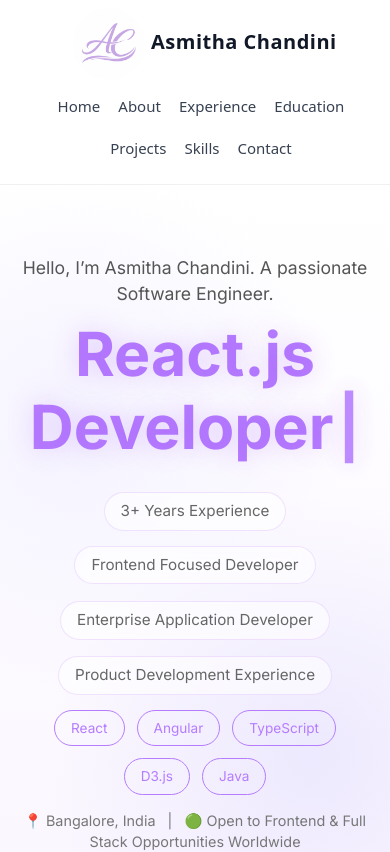
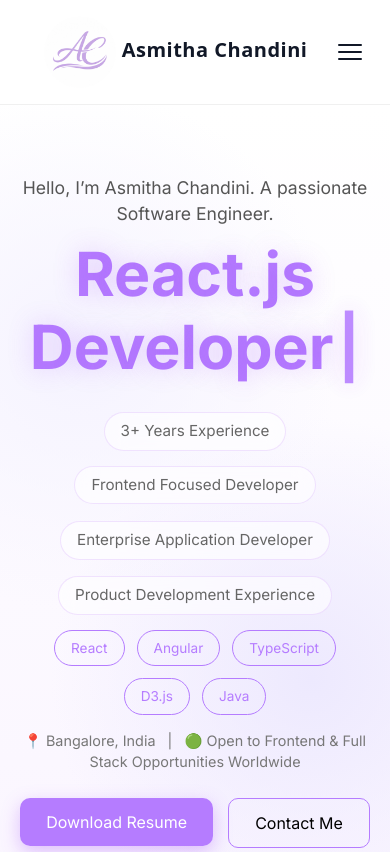
Before and after one commit to asmithachandinitg/portfolio, a React (Vite) app: page / in a window 390 px wide. Shown: the top 852 px of the page. Built offline with nearby package versions, Linux system fonts and the light colour scheme.

Commit message:
lifora added

```diff
--- a/src/App.css
+++ b/src/App.css
@@ -1177,3 +1177,117 @@
   text-decoration: none;
   font-weight: 600;
 }
+/* ========================= */
+/* HAMBURGER MENU */
+/* ========================= */
+
+.hamburger {
+  display: none;
+  flex-direction: column;
+  gap: 5px;
+  cursor: pointer;
+  padding: 4px;
+  z-index: 1001;
+}
+
+.bar {
+  width: 24px;
+  height: 2px;
+  background: #111827;
+  border-radius: 2px;
+  transition: 0.3s ease;
+  display: block;
+}
+
+@media (max-width: 900px) {
+  .navbar {
+    flex-direction: row !important;
+    flex-wrap: nowrap !important;
+    padding: 16px 24px !important;
+    position: relative;
+  }
+
+  .hamburger {
+    display: flex;
+  }
+
+  .nav-links {
+    display: none;
+    position: absolute;
+    top: 100%;
+    left: 0;
+    width: 100%;
+    background: rgba(255, 255, 255, 0.97);
+    backdrop-filter: blur(12px);
+    border-top: 1px solid rgba(0,0,0,0.06);
+    flex-direction: column;
+    align-items: center;
+    gap: 0;
+    padding: 10px 0 20px;
+    z-index: 1000;
+    box-shadow: 0 8px 20px rgba(0,0,0,0.08);
+  }
+
+  .nav-links.open {
+    display: flex;
+  }
+
+  .nav-links li {
+    width: 100%;
+    text-align: center;
+  }
+
+  .nav-links a {
+    display: block;
+    padding: 12px 0;
+    font-size: 16px;
+  }
+}
+
+/* ========================= */
+/* SCROLL TO TOP BUTTON */
+/* ========================= */
+
+.scroll-top {
+  position: fixed;
+  bottom: 32px;
+  right: 32px;
+  width: 44px;
+  height: 44px;
+  border-radius: 50%;
+  background: #b57cff;
+  color: white;
+  border: none;
+  font-size: 20px;
+  cursor: pointer;
+  z-index: 999;
+  box-shadow: 0 4px 14px rgba(181, 124, 255, 0.4);
+  transition: 0.3s ease;
+  display: flex;
+  align-items: center;
+  justify-content: center;
+}
+
+.scroll-top:hover {
+  transform: translateY(-3px);
+  box-shadow: 0 8px 20px rgba(181, 124, 255, 0.55);
+}
+
+/* ========================= */
+/* NEW SKILL ICON COLORS */
+/* ========================= */
+
+.icon.node    { color: #68a063; }
+.icon.express { color: #555555; }
+.icon.mongo   { color: #47a248; }
+
+/* ========================= */
+/* ABOUT GREETING */
+/* ========================= */
+
+.about-greeting {
+  font-size: 1.4rem;
+  font-weight: 600;
+  color: #111827;
+  margin-bottom: 12px;
+}
--- a/src/App.jsx
+++ b/src/App.jsx
@@ -18,6 +18,9 @@
   SiElastic,
   SiTailwindcss,
   SiPostman,
+  SiMongodb,
+  SiNodedotjs,
+  SiExpress,
 } from "react-icons/si";
 
 function App() {
@@ -98,44 +101,53 @@
   /* TAB SWITCH */
   const [activeTab, setActiveTab] = useState("experience");
 
+  /* MOBILE MENU */
+  const [menuOpen, setMenuOpen] = useState(false);
+
+  /* SCROLL TO TOP */
+  const [showTop, setShowTop] = useState(false);
+  useEffect(() => {
+    const handleScrollTop = () => setShowTop(window.scrollY > 400);
+    window.addEventListener("scroll", handleScrollTop);
+    return () => window.removeEventListener("scroll", handleScrollTop);
+  }, []);
+
   return (
     <div>
       {/* NAVBAR */}
       <nav className="navbar">
         <div className="nav-logo">
-          {" "}
           <img src="/ac.png" alt="profile" className="about-photo" /> Asmitha
           Chandini
         </div>
 
-        <ul className="nav-links">
+        {/* HAMBURGER */}
+        <div className="hamburger" onClick={() => setMenuOpen(!menuOpen)}>
+          <span className={menuOpen ? "bar open" : "bar"}></span>
+          <span className={menuOpen ? "bar open" : "bar"}></span>
+          <span className={menuOpen ? "bar open" : "bar"}></span>
+        </div>
+
+        <ul className={menuOpen ? "nav-links open" : "nav-links"}>
+          <li><a href="#home" onClick={() => setMenuOpen(false)}>Home</a></li>
+          <li><a href="#about" onClick={() => setMenuOpen(false)}>About</a></li>
           <li>
-            <a href="#home">Home</a>
-          </li>
-          <li>
-            <a href="#about">About</a>
-          </li>
-          <li>
-            <a href="#experience" onClick={() => setActiveTab("experience")}>
+            <a href="#experience" onClick={() => { setActiveTab("experience"); setMenuOpen(false); }}>
               Experience
             </a>
           </li>
           <li>
-            <a href="#education" onClick={() => setActiveTab("education")}>
+            <a href="#experience" onClick={() => { setActiveTab("education"); setMenuOpen(false); }}>
               Education
             </a>
           </li>
           <li>
-            <a href="#projects" onClick={() => setActiveTab("projects")}>
+            <a href="#experience" onClick={() => { setActiveTab("projects"); setMenuOpen(false); }}>
               Projects
             </a>
           </li>
-          <li>
-            <a href="#skills">Skills</a>
-          </li>
-          <li>
-            <a href="#contact">Contact</a>
-          </li>
+          <li><a href="#skills" onClick={() => setMenuOpen(false)}>Skills</a></li>
+          <li><a href="#contact" onClick={() => setMenuOpen(false)}>Contact</a></li>
         </ul>
       </nav>
 
@@ -260,7 +272,8 @@
 
           {/* ===== RIGHT CONTENT ===== */}
           <div className="about-right">
-            {/* BIO */}
+            {/* GREETING + BIO */}
+            <p className="about-greeting">{greeting} 👋</p>
             <p className="about-bio">
               Frontend Developer with 3+ years of experience building scalable
               enterprise dashboards and forecasting platforms. Specialized in
@@ -291,15 +304,7 @@
               </div>
             </div>
 
-            {/* TECH BADGES */}
-            <div className="about-tech">
-              {/* <span>React</span>
-        <span>Angular</span>
-        <span>TypeScript</span>
-        <span>D3.js</span>
-        <span>Java</span>
-        <span>Spring Boot</span> */}
-            </div>
+
           </div>
         </div>
       </section>
@@ -581,10 +586,10 @@
 
               <div className="project-links">
                 <a href="https://github.com/asmithachandinitg/lifora" target="_blank">
-                  GitHub — Frontend
+                GitHub - Frontend
                 </a>
                 <a href="https://github.com/asmithachandinitg/lifora-backend" target="_blank">
-                  GitHub — Backend
+                 GitHub - Backend
                 </a>
               </div>
 
@@ -853,6 +858,39 @@
             <SiPostman className="icon postman" />
             <h3>Postman</h3>
           </a>
+
+          <a
+            href="https://nodejs.org"
+            target="_blank"
+            rel="noreferrer"
+            className="skill-card"
+            data-tooltip="Node.js Runtime"
+          >
+            <SiNodedotjs className="icon node" />
+            <h3>Node.js</h3>
+          </a>
+
+          <a
+            href="https://expressjs.com"
+            target="_blank"
+            rel="noreferrer"
+            className="skill-card"
+            data-tooltip="Express Framework"
+          >
+            <SiExpress className="icon express" />
+            <h3>Express.js</h3>
+          </a>
+
+          <a
+            href="https://www.mongodb.com"
+            target="_blank"
+            rel="noreferrer"
+            className="skill-card"
+            data-tooltip="MongoDB Database"
+          >
+            <SiMongodb className="icon mongo" />
+            <h3>MongoDB</h3>
+          </a>
         </div>
       </section>
 
@@ -863,7 +901,7 @@
           <img src="/profile.png" className="contact-photo" alt="profile" />
 
           <h2>Asmitha Chandini</h2>
-          <p className="contact-roles">Frontend Developer</p>
+          <p className="contact-roles">Frontend & Full Stack Developer</p>
 
           <p className="email">
             Email me at:
@@ -900,6 +938,18 @@
           © 2026 Asmitha Chandini. All Rights Reserved.
         </footer>
       </section>
+
+      {/* SCROLL TO TOP */}
+      {showTop && (
+        <button
+          className="scroll-top"
+          onClick={() => window.scrollTo({ top: 0, behavior: "smooth" })}
+          aria-label="Scroll to top"
+        >
+          ↑
+        </button>
+      )}
+
     </div>
   );
 }
```
